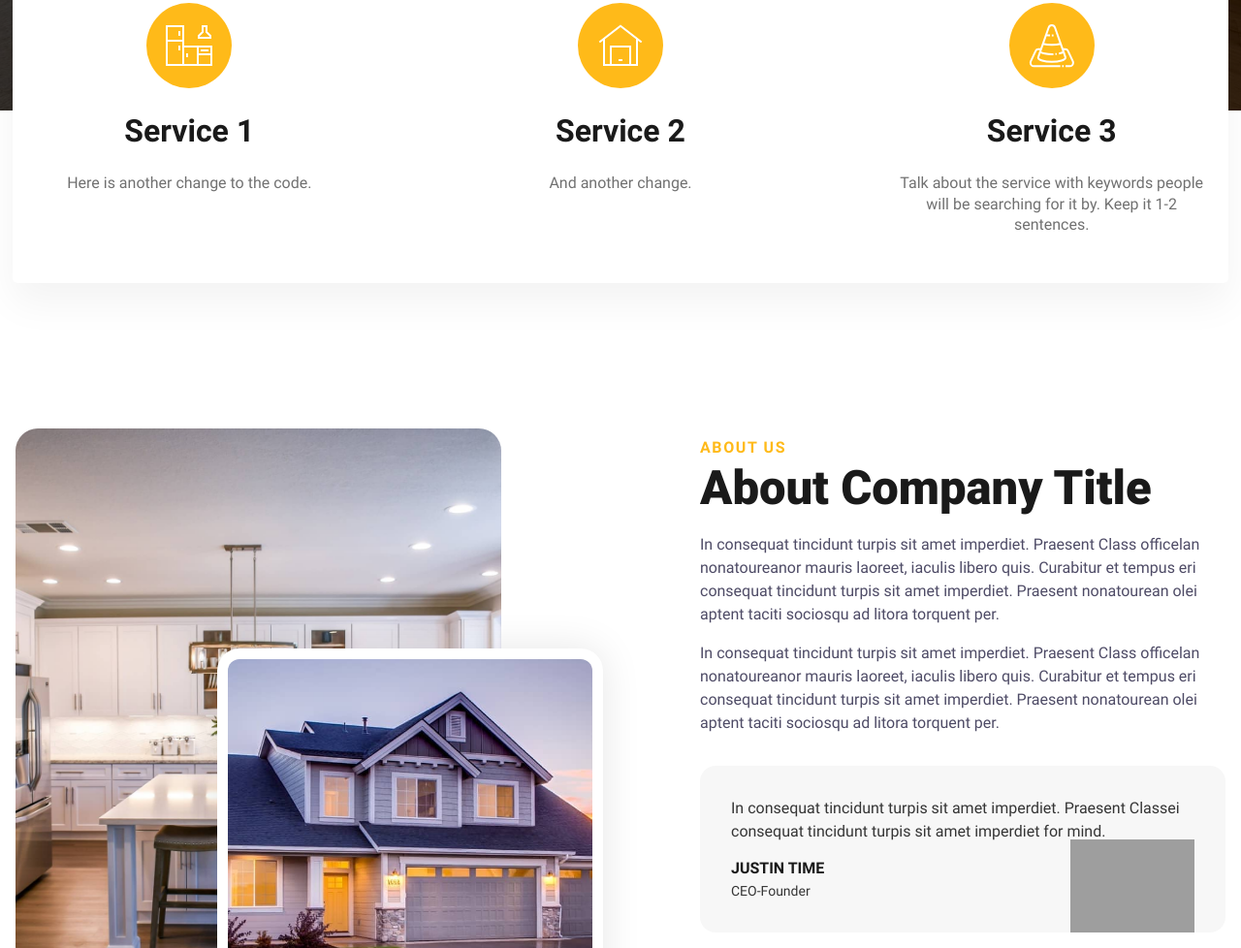
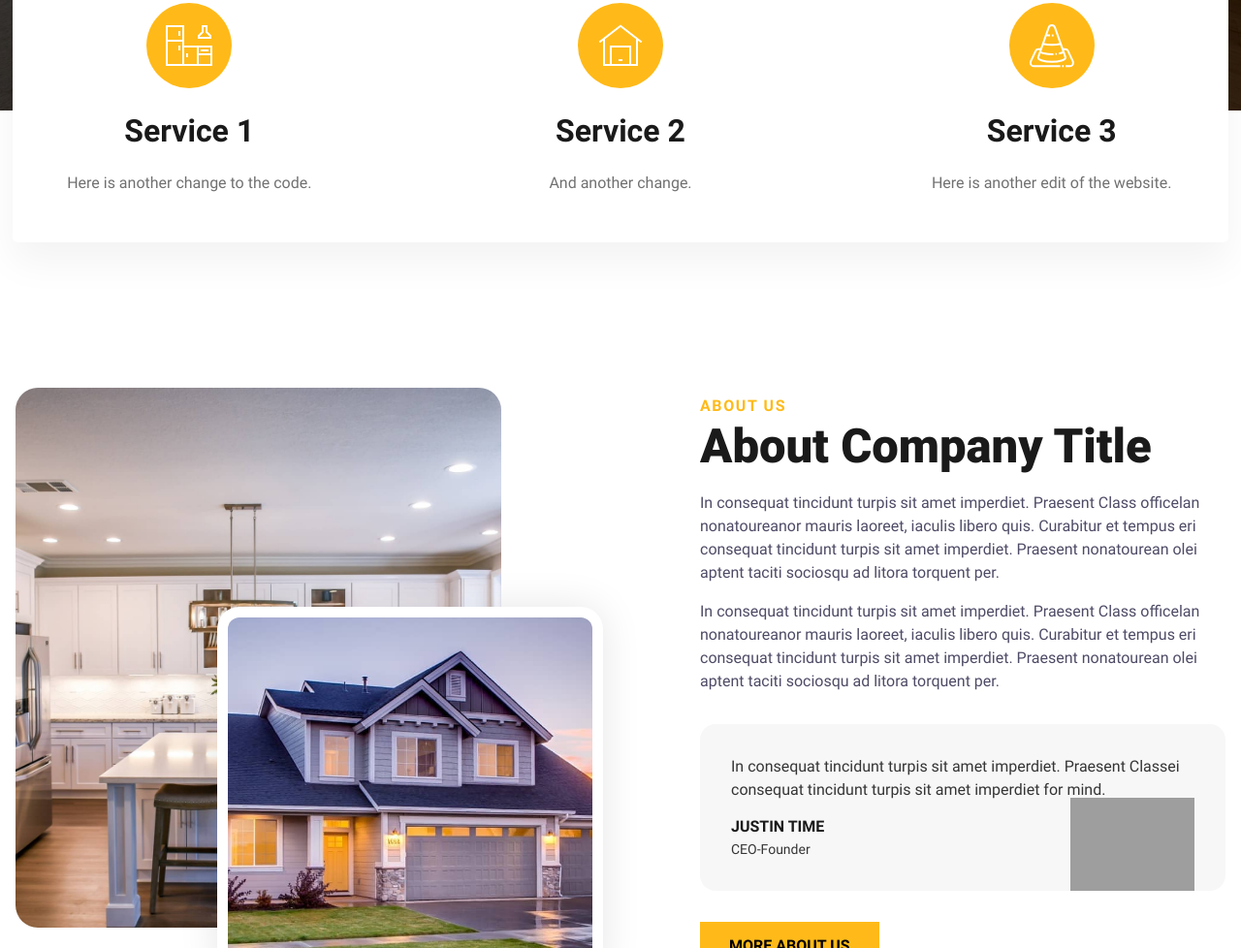
Before and after one commit to alejandro-siremarketing/Roofing-site, an Eleventy site: page src/index.html in a window 1280 px wide. Shown: the part 978-1956 px from the top of the page at 97% size. Built offline with nearby package versions, Linux system fonts and the light colour scheme; Eleventy itself is replaced by a stand-in of ours; files that its build step writes are made by us from their sources; grey boxes are pictures that could not be loaded.

Commit message:
Update index.html

```diff
--- a/src/index.html
+++ b/src/index.html
@@ -175,8 +175,7 @@ eleventyNavigation:
             </picture>
             <h2>Service 3</h2>
             <p>
-                Talk about the service with keywords people will be searching
-                for it by. Keep it 1-2 sentences.
+                Here is another edit of the website.
             </p>
         </div>
     </section>
```
